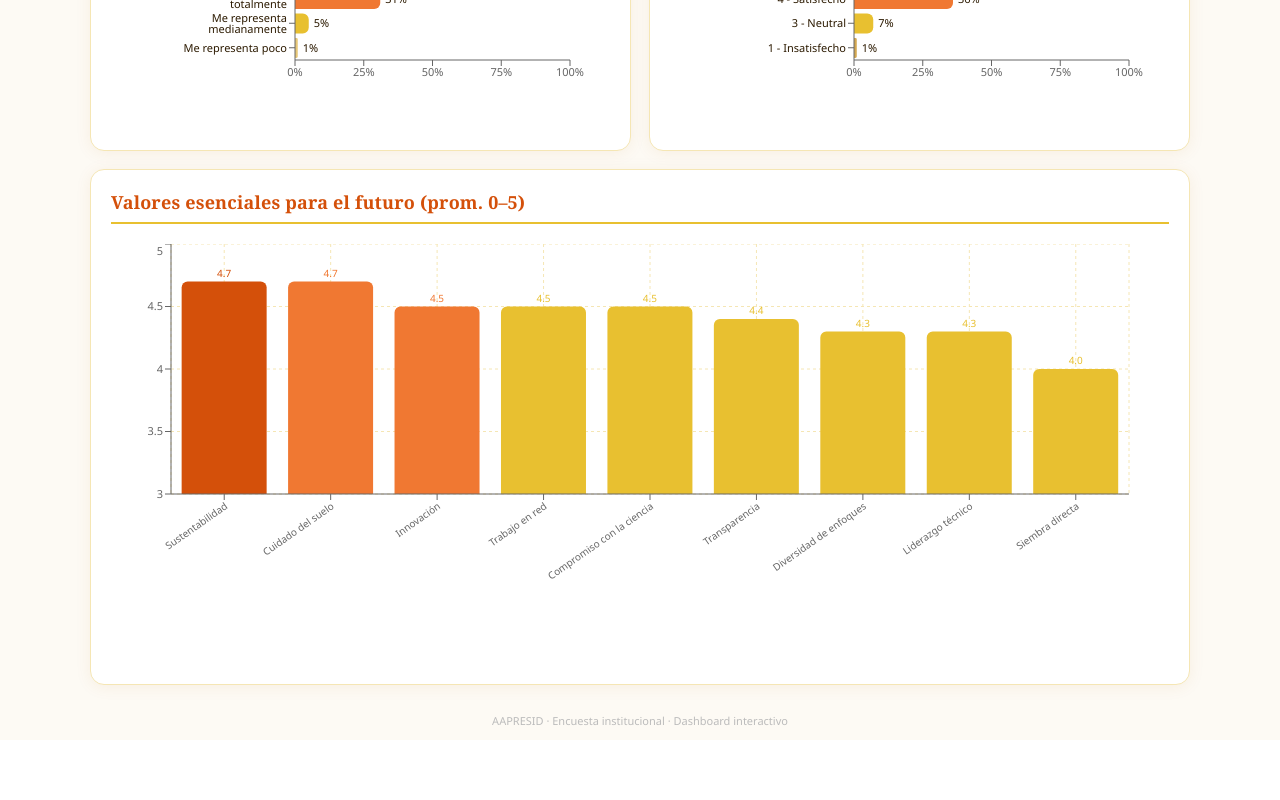
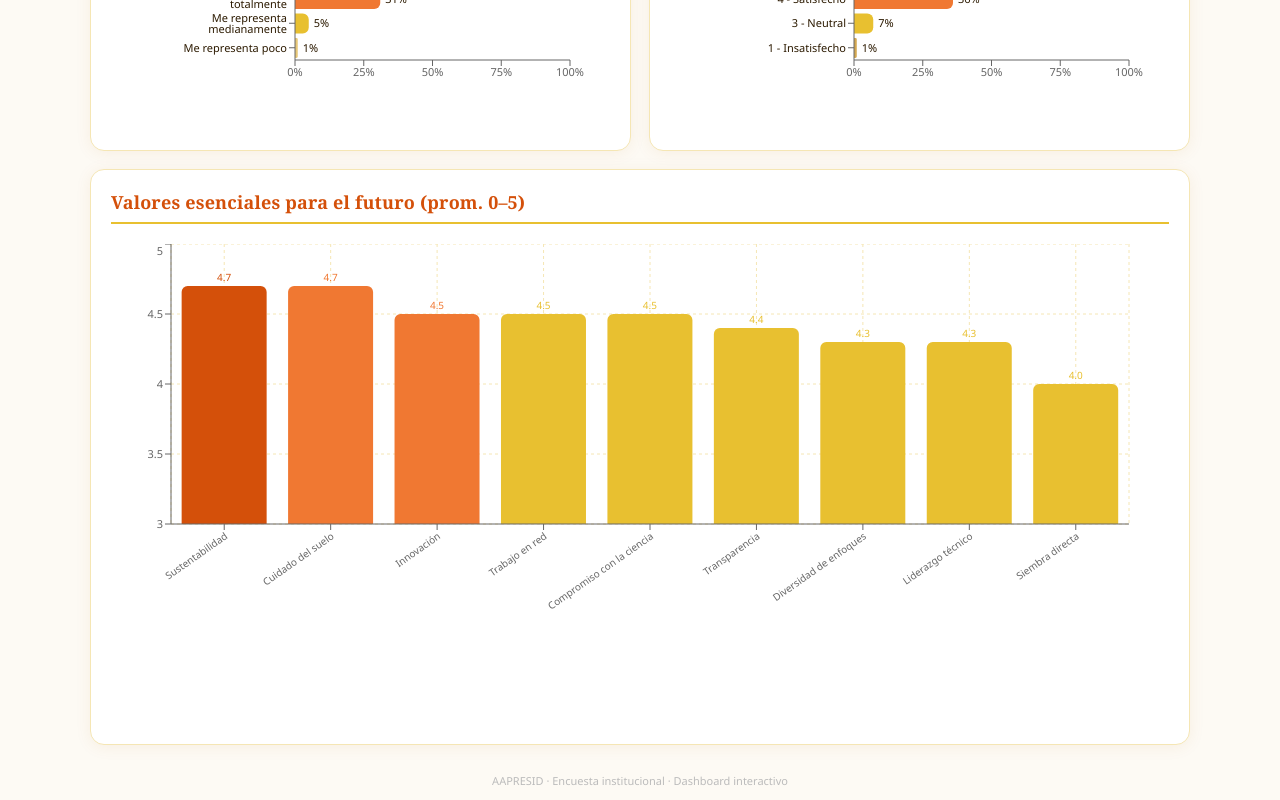
Before and after one commit to magadguezlalli/aapresid1, a React (Create React App) app: page / in a window 1280 px wide. Shown: the part 555-1355 px from the top of the page. Before the commit the page ends 1295 px from the top, so only its background shows below. Built offline with nearby package versions, Linux system fonts and the light colour scheme.

Commit message:
fix duplicate keys y props

```diff
--- a/src/App.js
+++ b/src/App.js
@@ -519,8 +519,8 @@ export default function Dashboard() {
               </Card>
               <Card style={{ gridColumn:"1/-1" }}>
                 <STitle>Valores esenciales para el futuro (prom. 0–5)</STitle>
-                <ResponsiveContainer width="100%" height={420}>
-                  <BarChart data={valoresData} margin={{ left:0, right:40, bottom:90 }}>
+                <ResponsiveContainer width="100%" height={480}>
+                  <BarChart data={valoresData} margin={{ left:0, right:40, bottom:120 }}>
                     <CartesianGrid strokeDasharray="3 3" stroke={C6}/>
                     <XAxis dataKey="name" tick={{ fontSize:10 }} interval={0} angle={-35} textAnchor="end" height={80}/>
                     <YAxis domain={[3,5]} tick={{ fontSize:11 }}/>
@@ -559,7 +559,7 @@ export default function Dashboard() {
             <Card style={{ gridColumn:"1/-1" }}>
               <STitle>Esencialidad de valores para AAPRESID del futuro (prom. 0–5)</STitle>
               <ResponsiveContainer width="100%" height={300}>
-                <BarChart data={valoresData} margin={{ left:0, right:40, bottom:90 }}>
+                <BarChart data={valoresData} margin={{ left:0, right:40, bottom:120 }}>
                   <CartesianGrid strokeDasharray="3 3" stroke={C6}/>
                   <XAxis dataKey="name" tick={{ fontSize:10 }} interval={0} angle={-20} textAnchor="end" height={60}/>
                   <YAxis domain={[3,5]} tick={{ fontSize:11 }}/>
```
